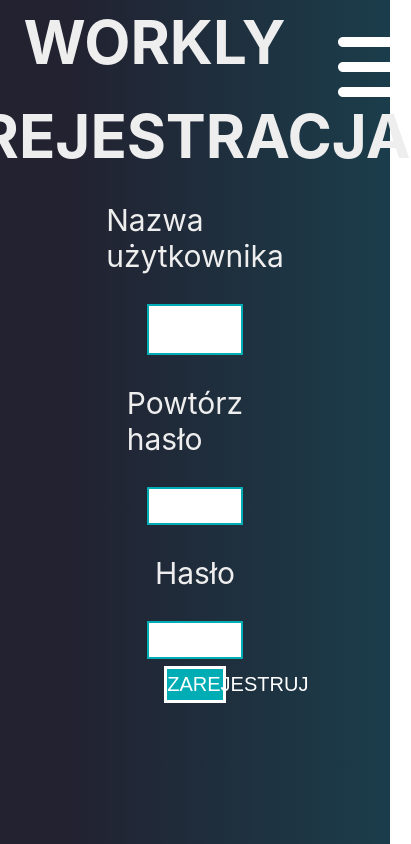
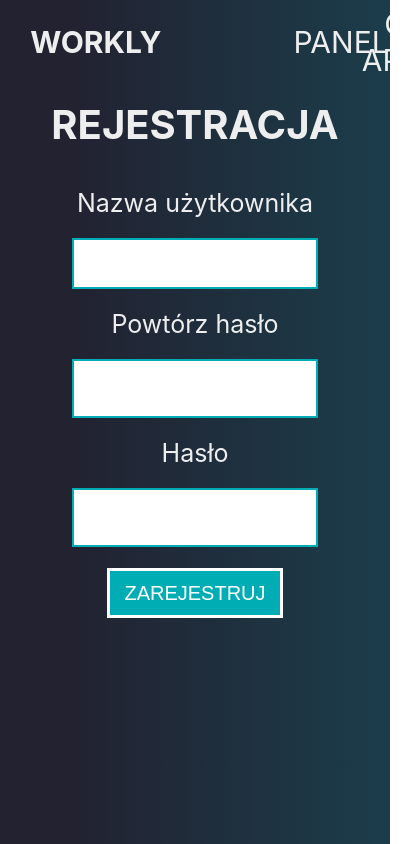
Before and after one commit to szymonqqq/workly, a React (Create React App) app: page /register in a window 390 px wide. Shown: the whole page, 411 px wide, since content can reach past the window. Built offline with nearby package versions, Linux system fonts and the light colour scheme; no server answers.

Commit message:
dodanie styli na telefon i naprawa zakładki treningi

```diff
--- a/src/App.css
+++ b/src/App.css
@@ -79,9 +79,12 @@
   }
 }
 @media only screen and (max-width: 1366px) {
+  nav {
+    padding: 2%;
+  }
   nav h1 {
     margin: 0;
-    /* margin-top: 2%; */
+
     padding-left: 6%;
   }
   .theme h1 {
@@ -175,4 +178,45 @@
   .menu_icon {
     z-index: 2;
   }
+  .close_menu {
+    background-color: transparent;
+    color: white;
+    border: none;
+    font-size: 20px;
+  }
 }
+@media only screen and (max-width: 1024px) {
+  nav h1 {
+    font-size: 55px;
+  }
+  .menu_icon {
+    font-size: 55px;
+    right: 2%;
+    margin-top: 1%;
+  }
+  .mobile_nav {
+    height: 50%;
+  }
+  .mobile_nav li a {
+    font-size: 40px;
+  }
+}
+@media only screen and (max-width: 640px) {
+  nav h1 {
+    font-size: 30px;
+  }
+  .menu_icon {
+    font-size: 32px;
+    right: 4%;
+    margin-top: 0;
+  }
+  .mobile_nav {
+    height: 50%;
+  }
+  .mobile_nav li a {
+    font-size: 30px;
+  }
+  .close_menu {
+    margin: 2% 4% 0 0;
+  }
+}
--- a/src/components/Nav.js
+++ b/src/components/Nav.js
@@ -12,13 +12,16 @@
 import AddTraining from './trainingComponents/AddTraining';
 import ShowNote from './notes/ShowNote';
 import { FontAwesomeIcon } from '@fortawesome/react-fontawesome';
-import { faBars } from '@fortawesome/free-solid-svg-icons';
+import { faBars, faXmark } from '@fortawesome/free-solid-svg-icons';
 const Nav = ({ token, setToken }) => {
   const [device, setDevice] = useState('pc');
   const [menu, setMenu] = useState(false);
   useEffect(() => {
-    window.innerWidth <= 1080 ? setDevice('mobile') : setDevice('pc');
-  }, [window.innerWidth]);
+    window.addEventListener('resize', () =>
+      window.innerWidth <= 1080 ? setDevice('mobile') : setDevice('pc')
+    );
+  }, []);
+
   return (
     <>
       <Router>
@@ -29,7 +32,11 @@
               onClick={() => setMenu(!menu)}
               className={menu ? 'close_menu' : 'menu_icon'}
             >
-              <FontAwesomeIcon icon={faBars} />
+              {menu ? (
+                <FontAwesomeIcon icon={faXmark} />
+              ) : (
+                <FontAwesomeIcon icon={faBars} />
+              )}
             </button>
           )}
           <ul
--- a/src/components/register.js
+++ b/src/components/register.js
@@ -29,7 +29,7 @@
     <div className="theme">
       {console.log(message)}
       {message && <ReturnInfo message={message} setMessage={setMessage} />}
-      <h1>Rejestracja</h1>
+      <h1 className="register_name">Rejestracja</h1>
       <div className="account">
         <label htmlFor="username">Nazwa użytkownika</label>{' '}
         <input
--- a/src/components/style/login.css
+++ b/src/components/style/login.css
@@ -35,28 +35,110 @@
 .or_register {
   font-size: 25px;
 }
-@media only screen and (max-width: 1080px) {
-  .theme h1 {
-    margin: 0;
-    margin-top: 4%;
-  }
-  .text_login {
-    font-size: 50px;
-  }
-  .account {
-    width: 35%;
-  }
-  .account button {
-    margin-top: 5%;
-    width: 45%;
-  }
-  .or_register {
-    padding: 5% 0 2%;
-    margin: 0;
-  }
-}
 @media only screen and (max-width: 1366px) {
   label {
     margin: 25px;
   }
+  p {
+    margin: 2% 0;
+  }
+  .account button {
+    margin-top: 3%;
+  }
+  #user_password2 {
+    margin-bottom: 5%;
+  }
 }
+
+@media only screen and (max-width: 1080px) {
+  .account {
+    width: 90%;
+    margin-top: 2%;
+  }
+  .text_login,
+  .register_name {
+    font-size: 100px;
+  }
+  .account label {
+    font-size: 60px;
+  }
+  .account input {
+    height: 6vh;
+    font-size: 60px;
+  }
+  .theme h1 {
+    margin: 5%;
+  }
+  .or_register {
+    font-size: 40px;
+    margin-top: 4%;
+  }
+  .account button {
+    width: 50%;
+    font-size: 40px;
+  }
+}
+
+@media only screen and (max-width: 1024px) {
+  .account {
+    width: 60%;
+    margin-top: 1%;
+  }
+  .text_login,
+  .register_name {
+    font-size: 50px;
+  }
+  .account label {
+    font-size: 30px;
+  }
+  .theme h1 {
+    margin: 2% 0 0;
+  }
+  input[type='text'],
+  .account input {
+    height: 7vh;
+  }
+  .or_register {
+    font-size: 25px;
+  }
+  .account button {
+    width: 40%;
+    font-size: 25px;
+    padding: 2% 0;
+  }
+  .account button {
+    margin-top: 1%;
+  }
+}
+@media only screen and (max-width: 640px) {
+  .account {
+    width: 90%;
+  }
+  .theme h1 {
+    margin: 4% 0;
+  }
+  .text_login,
+  .register_name {
+    font-size: 40px;
+  }
+  .account label {
+    font-size: 25px;
+  }
+  .account input {
+    font-size: 20px;
+  }
+  .or_register {
+    font-size: 20px;
+  }
+  .account button {
+    width: 50%;
+    font-size: 20px;
+    padding: 3% 0;
+  }
+  .account button {
+    margin-top: 1%;
+  }
+  .account label {
+    margin: 20px 0;
+  }
+}
--- a/src/components/taskComponents/addTask.js
+++ b/src/components/taskComponents/addTask.js
@@ -21,8 +21,8 @@
 
   const handleAddTask = async () => {
     if (taskName === '') return setMessage('Uzupełnij dane!');
-    else if (taskName.length > 20)
-      return setMessage('Zbyt długa nazwa maksymalna długość to 20 znaków.');
+    else if (taskName.length > 40)
+      return setMessage('Zbyt długa nazwa maksymalna długość to 40 znaków.');
 
     try {
       const response = await axios.post('http://localhost:3001/add_task', {
```
